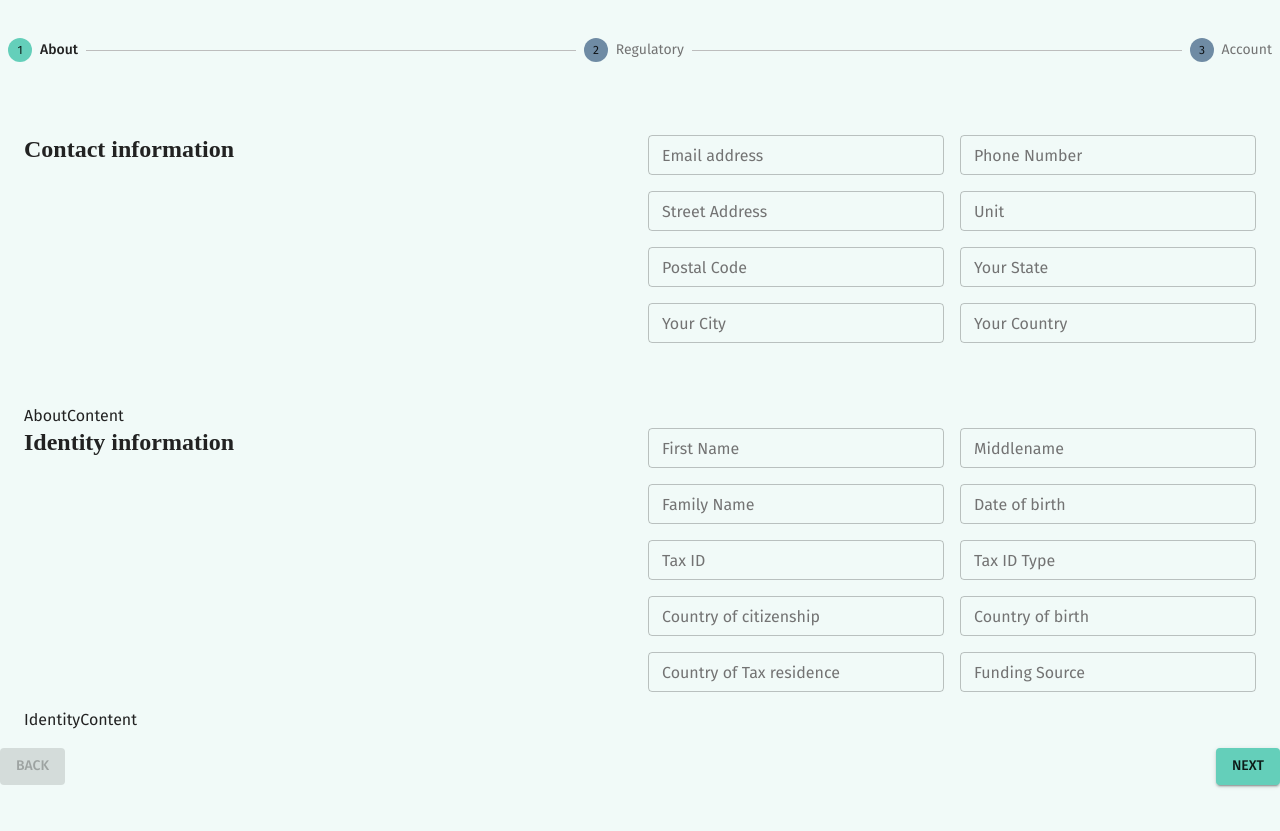
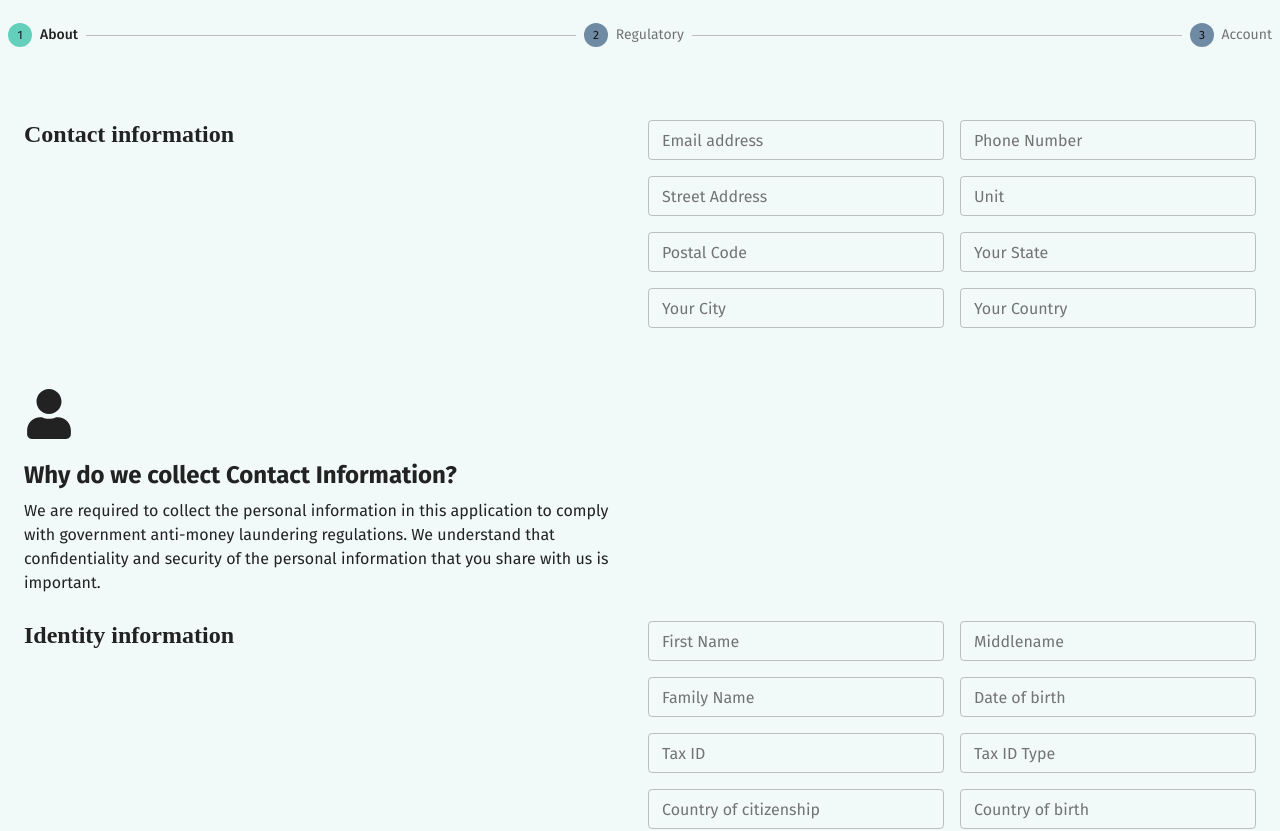
Before and after one commit to mutua-muvevi/henriot-frontend, a React (Create React App) app: page /auth/setup in a window 1280 px wide. Shown: the top 831 px of the page. Before the commit the page ends 800 px from the top, so only its background shows below. Built offline with nearby package versions, Linux system fonts and the light colour scheme; a web font is replaced by a local one.

Commit message:
addeded redirects

```diff
--- a/src/components/sections/contentblock/contenttwo.js
+++ b/src/components/sections/contentblock/contenttwo.js
@@ -1,8 +1,43 @@
-import React from 'react'
+import React from 'react';
 
-const ContentBlockTwo = () => {
+import { Box, List, ListItem, Typography } from "@mui/material";
+import { styled } from "@mui/system";
+
+const StyledContentBlockTwo = styled(Box)(({ theme }) => ({
+	display: "flex",
+	flexDirection: "column",
+	JustifyContent: "center",
+	alignItems: "flex-start",
+	textAlign: "left",
+	marginBottom: "20px",
+}))
+
+const StyledContentBlockTwoItems =  styled(Box)(({ theme }) => ({
+	marginTop: "20px",
+
+}))
+
+const headerFont = {
+	fontWeight: "700"
+}
+
+const paragraphFont = {
+
+}
+
+const ContentBlockTwo = ({data}) => {
 	return (
-		<div>ContentBlockTwo</div>
+		<StyledContentBlockTwo>
+			{data.icon}
+			<StyledContentBlockTwoItems>
+				<Typography variant="h5" sx={headerFont} gutterBottom>
+					{data.title}
+				</Typography>
+				<Typography variant="body1" sx={paragraphFont} gutterBottom>
+					{data.description}
+				</Typography>
+			</StyledContentBlockTwoItems>
+		</StyledContentBlockTwo>
 	)
 }
 
--- a/src/pages/auth/setup/aboutcontent.js
+++ b/src/pages/auth/setup/aboutcontent.js
@@ -1,8 +1,20 @@
-import React from 'react'
+import React from 'react';
+
+import { Box } from "@mui/material";
+import { styled } from "@mui/system";
+
+import ContentBlockTwo from "../../../components/sections/contentblock/contenttwo";
+import { rightSideInformation } from "./info"
+
+const StyledAboutContent = styled(Box)(({ theme }) => ({
+	marginBottom: "20px"
+}))
 
 const AboutContent = () => {
 	return (
-		<div>AboutContent</div>
+		<StyledAboutContent>
+			<ContentBlockTwo data={rightSideInformation.information}/>
+		</StyledAboutContent>
 	)
 }
 
--- a/src/pages/auth/setup/identitycontent.js
+++ b/src/pages/auth/setup/identitycontent.js
@@ -1,8 +1,20 @@
-import React from 'react'
+import React from 'react';
+
+import { Box } from "@mui/material";
+import { styled } from "@mui/system";
+
+import ContentBlockTwo from "../../../components/sections/contentblock/contenttwo";
+import { rightSideInformation } from "./info"
+
+const StyledIdentityContent = styled(Box)(({ theme }) => ({
+	marginBottom: "20px"
+}))
 
 const IdentityContent = () => {
 	return (
-		<div>IdentityContent</div>
+		<StyledIdentityContent>
+			<ContentBlockTwo data={rightSideInformation.phone}/>
+		</StyledIdentityContent>
 	)
 }
 
--- a/src/pages/auth/setup/info.js
+++ b/src/pages/auth/setup/info.js
@@ -1,3 +1,10 @@
+import { FaUser } from "react-icons/fa";
+import { BsFillPhoneFill } from "react-icons/bs";
+
+const iconStyles = {
+	fontSize: "50px"
+}
+
 export const setupfields = {
 	contactFields : [
 		{
@@ -263,3 +270,24 @@ export const selectFields = {
 	],
 
 }
+
+export const rightSideInformation = {
+	information: {
+		icon: <FaUser style={iconStyles}/>,
+		title: "Why do we collect Contact Information?",
+		description: `
+			We are required to collect the personal information in this application to comply with
+			government anti-money laundering regulations. We understand that confidentiality and
+			security of the personal information that you share with us is important.
+		`
+	},
+	phone: {
+		icon: <BsFillPhoneFill style={iconStyles}/>,
+		title: "Why do we collect Identity Information?",
+		description: `
+			We are required to collect the personal information in this application to comply with
+			government anti-money laundering regulations. We understand that confidentiality and
+			security of the personal information that you share with us is important.
+		`
+	}
+}
```
Also changed, not shown: 1 other file (tests, documents, lock files or other folders).
